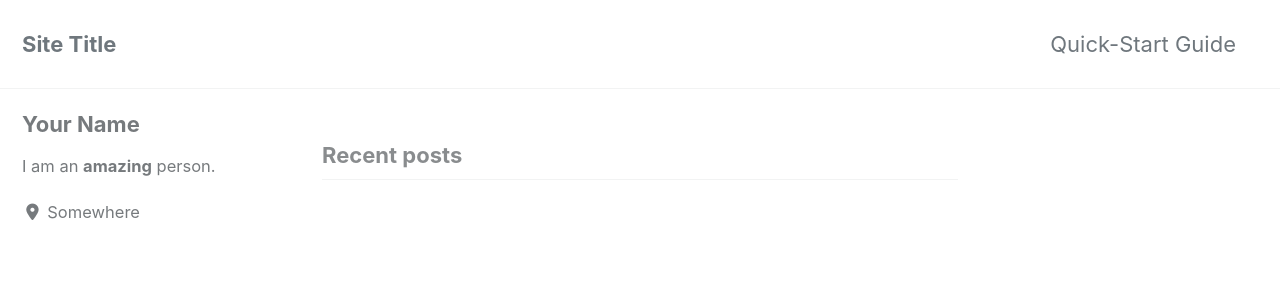
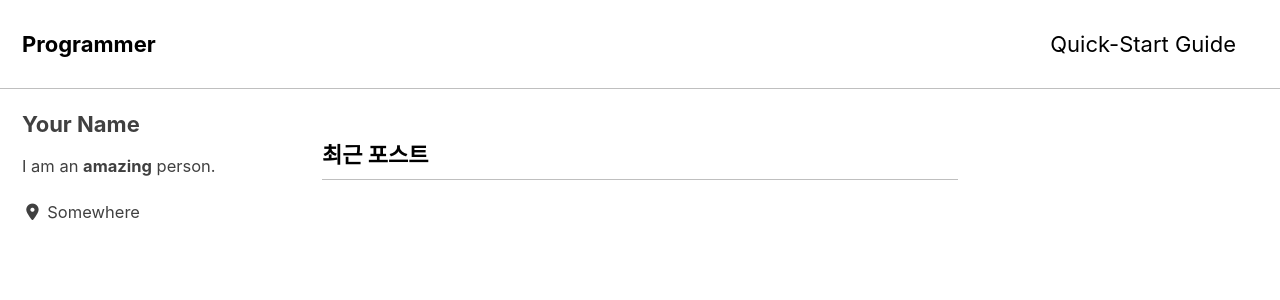
Before and after one commit to soobokjin/soobokjin.github.io, a Jekyll site: the page built from index.html, in a window 1280 px wide and 900 px high. Shown: the top 300 px of the window. Built offline with Jekyll 4.4.1, drawn with Linux system fonts in a browser that asks for light colours; cached includes are drawn as plain includes; nearby versions of some CDN libraries; the list of posts is cut into pages by our own code; some of the changed text lies outside the part shown.

Commit message:
Change config for practice

```diff
--- a/_config.yml
+++ b/_config.yml
@@ -12,16 +12,16 @@
 
 # theme                  : "minimal-mistakes-jekyll"
 # remote_theme           : "mmistakes/minimal-mistakes"
-minimal_mistakes_skin    : "default" # "air", "aqua", "contrast", "dark", "dirt", "neon", "mint", "plum", "sunrise"
+minimal_mistakes_skin    : "contrast" # "air", "aqua", "contrast", "dark", "dirt", "neon", "mint", "plum", "sunrise"
 
 # Site Settings
-locale                   : "en-US"
-title                    : "Site Title"
+locale                   : "ko-KR"
+title                    : "Programmer"
 title_separator          : "-"
 subtitle                 : # site tagline that appears below site title in masthead
-name                     : "Your Name"
-description              : "An amazing website."
-url                      : # the base hostname & protocol for your site e.g. "https://mmistakes.github.io"
+name                     : "SooBok Jin"
+description              : "Share things that I have learned"
+url                      : "https://soobokjin.github.io/"
 baseurl                  : # the subpath of your site, e.g. "/blog"
 repository               : # GitHub username/repo-name e.g. "mmistakes/minimal-mistakes"
 teaser                   : # path of fallback teaser image, e.g. "/assets/images/500x300.png"
@@ -290,6 +290,6 @@ defaults:
       layout: single
       author_profile: true
       read_time: true
-      comments: # true
+      comments: true
       share: true
       related: true
```
